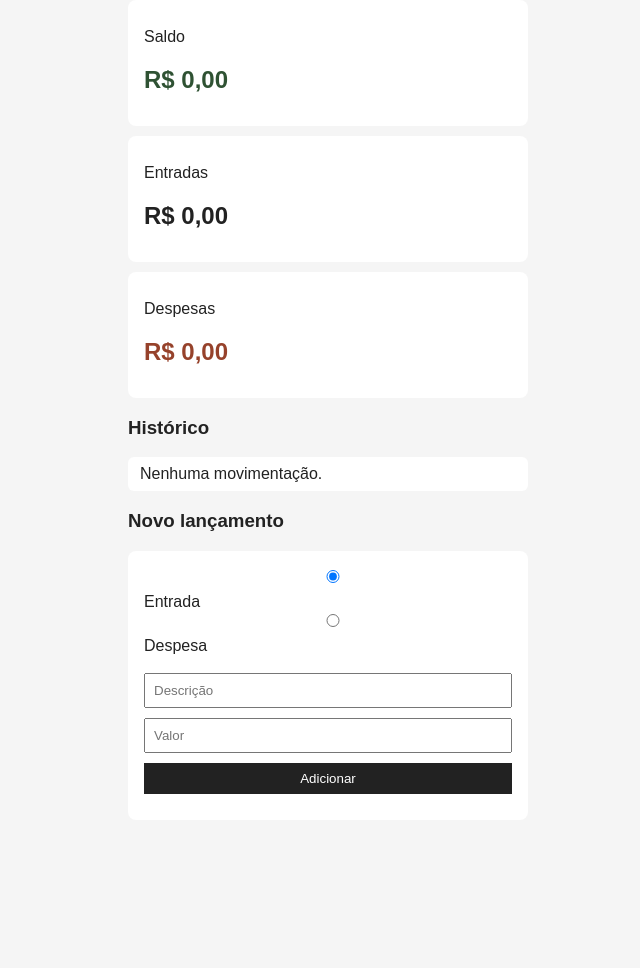
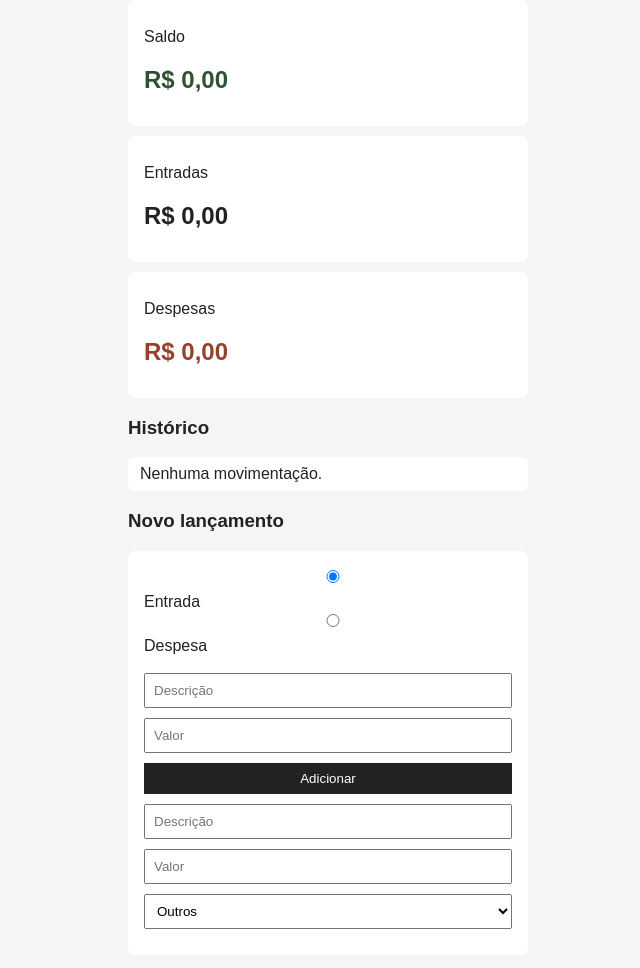
Before and after one commit to ryanteofilocosta-art/controle-financeiro, a website: page index.html in a window 1280 px wide. Shown: the part 98-1066 px from the top of the page, without its empty margins (312-952 px from the left). Before the commit the page ends 958 px from the top, so only its background shows below. Drawn offline with Linux system fonts and the light colour scheme.

Commit message:
Adicionar categoria aos lancamentos

```diff
--- a/Script.js
+++ b/Script.js
@@ -16,6 +16,7 @@ form.addEventListener('submit', function (evento) {
   const tipo = document.querySelector('input[name="tipo"]:checked').value;
   const descricao = document.getElementById('descricao').value.trim();
   const valor = parseFloat(document.getElementById('valor').value);
+  const categoria= document.getElementById('categoria').value;
 
   if (!descricao) {
     mostrarErro('Escreva uma descrição.');
@@ -30,11 +31,12 @@ form.addEventListener('submit', function (evento) {
   document.getElementById('mensagemErro').style.display = 'none';
 
   if (indiceEmEdicao === null) {
-    transacoes.push({ tipo, descricao, valor, data: new Date() });
+    transacoes.push({ tipo, descricao, valor, categoria, data: new Date() });
   } else {
     transacoes[indiceEmEdicao].tipo = tipo;
     transacoes[indiceEmEdicao].descricao = descricao;
     transacoes[indiceEmEdicao].valor = valor;
+    transacoes[indiceEmEdicao].categoria = categoria;
     indiceEmEdicao = null;
     botaoSalvar.textContent = 'Adicionar';
   }
@@ -61,6 +63,7 @@ function editarTransacao(indice) {
   document.querySelector('input[value="' + t.tipo + '"]').checked = true;
   document.getElementById('descricao').value = t.descricao;
   document.getElementById('valor').value = t.valor;
+  document.getElementById('categoria').value = t.categoria;
 
   botaoSalvar.textContent = 'Salvar edição';
   botaoCancelar.style.display ='block';
@@ -89,7 +92,8 @@ function renderizarTudo() {
     const dataFormatada = t.data.toLocaleDateString('pt-br', { day: '2-digit', month: 'short' });
 
     const texto = document.createElement('span');
-    texto.textContent = dataFormatada + ' — ' + t.descricao + ': ' + sinal + formatarMoeda(t.valor);
+    texto.textContent = dataFormatada + '[' + t.categoria + ']' + t.descricao + ': ' + sinal + formatarMoeda(t.valor);
+
 
     const botaoEditar = document.createElement('button');
     botaoEditar.textContent = '✎';
--- a/Style.css
+++ b/Style.css
@@ -63,3 +63,10 @@ ul li button {
   color: #96422b;
   font-size: 16px;
 }
+input, select, button {
+  display:block;
+  width:100%;
+  margin-bottom: 10px;
+  padding: 8px;
+  box-sizing: border-box;
+}
--- a/index.html
+++ b/index.html
@@ -50,7 +50,19 @@
 
     <button type="submit" id="botaoSalvar">Adicionar</button>
     <button type="button" id=" botaoCancelar" style="display: none;">Cancelar edição</button>
+    <input type="text" id="descricao" placeholder="Descrição" required>
+    <input type="number" id="valor" placeholder="Valor" step="0.01" required>
+
+    <select id="categoria">
+      <option value="Alimentação">Alimentação</option>
+      <option value="Transporte">Transporte</option>
+      <option value="Moradia">Moradia</option>
+      <option value="Lazer">Lazer</option>
+      <option value="Salario">Salario</option>
+      <option value="Outros" selected>Outros</option>
+    </select>
   </form>
+
 
   <script src="script.js"></script>
 </body>
```
